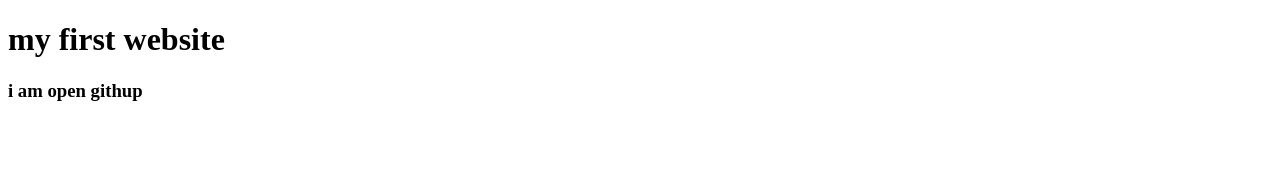
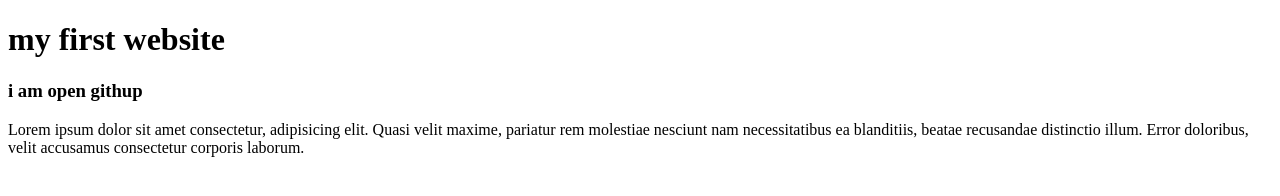
Before and after one commit to alimranweb/my-first-website, a plain HTML site: page index.html in a window 1280 px wide. Drawn offline with Linux system fonts and the light colour scheme.

Commit message:
i am git push

```diff
--- a/index.html
+++ b/index.html
@@ -9,5 +9,6 @@
 <body>
     <h1>my first website</h1>
     <h3>i am open githup</h3>
+    <p>Lorem ipsum dolor sit amet consectetur, adipisicing elit. Quasi velit maxime, pariatur rem molestiae nesciunt nam necessitatibus ea blanditiis, beatae recusandae distinctio illum. Error doloribus, velit accusamus consectetur corporis laborum.</p>
 </body>
 </html>
```
